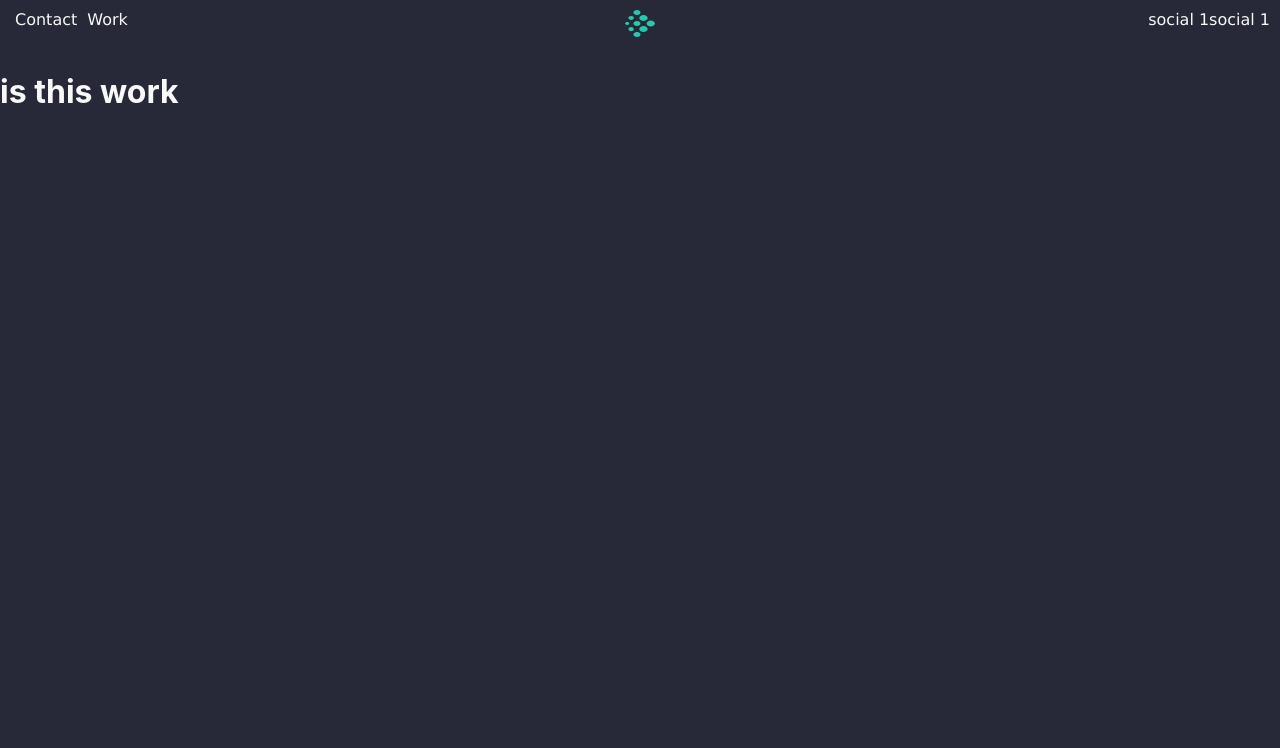
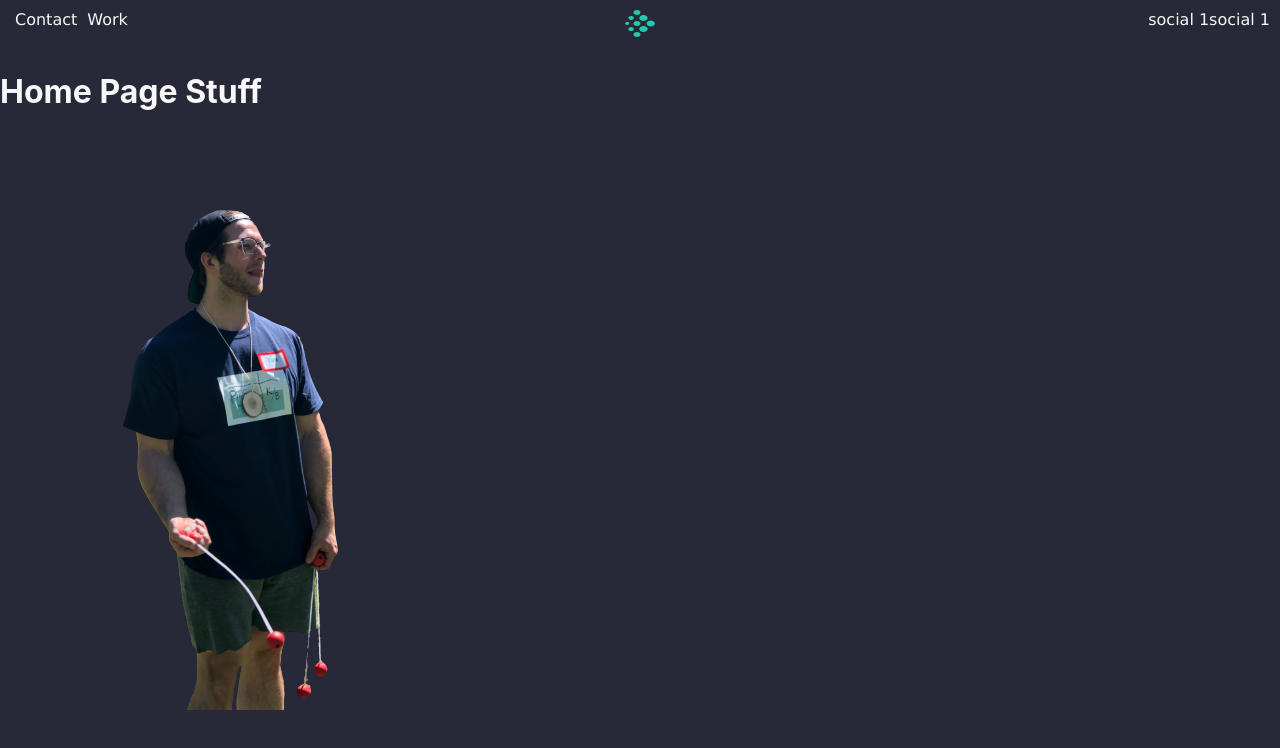
Before and after one commit to Kotieheim/portfolio-two-point-oh, a Next.js app: page / in a window 1280 px wide. Shown: the top 748 px of the page. Built offline with nearby package versions, Linux system fonts and the light colour scheme.

Commit message:
home page with random picture picker

```diff
--- /dev/null
+++ b/components/HomePage.tsx
@@ -0,0 +1,22 @@
+import React from "react";
+import Image from "next/image";
+import myImageOne from "../public/ko-pic-1.png";
+import myImageTwo from "../public/ko-pic-2.png";
+
+type Props = {};
+
+const HomePage = (props: Props) => {
+  const decideImage = () => {
+    const myImages = [myImageOne, myImageTwo];
+    const imageIndex = Math.floor(Math.random() * myImages.length);
+    return myImages[imageIndex];
+  };
+  return (
+    <div>
+      <h1>Home Page Stuff</h1>
+      <Image alt="A picture of me" src={decideImage()} />
+    </div>
+  );
+};
+
+export default HomePage;
--- a/pages/index.tsx
+++ b/pages/index.tsx
@@ -1,5 +1,6 @@
 import Head from "next/head";
 import Layout from "../components/Layout";
+import HomePage from "../components/HomePage";
 
 export default function Page() {
   return (
@@ -8,7 +9,7 @@ export default function Page() {
         <Head>
           <title>Next.js Portfolio?</title>
         </Head>
-        <h1>is this work</h1>
+        <HomePage />
       </Layout>
     </>
   );
```
